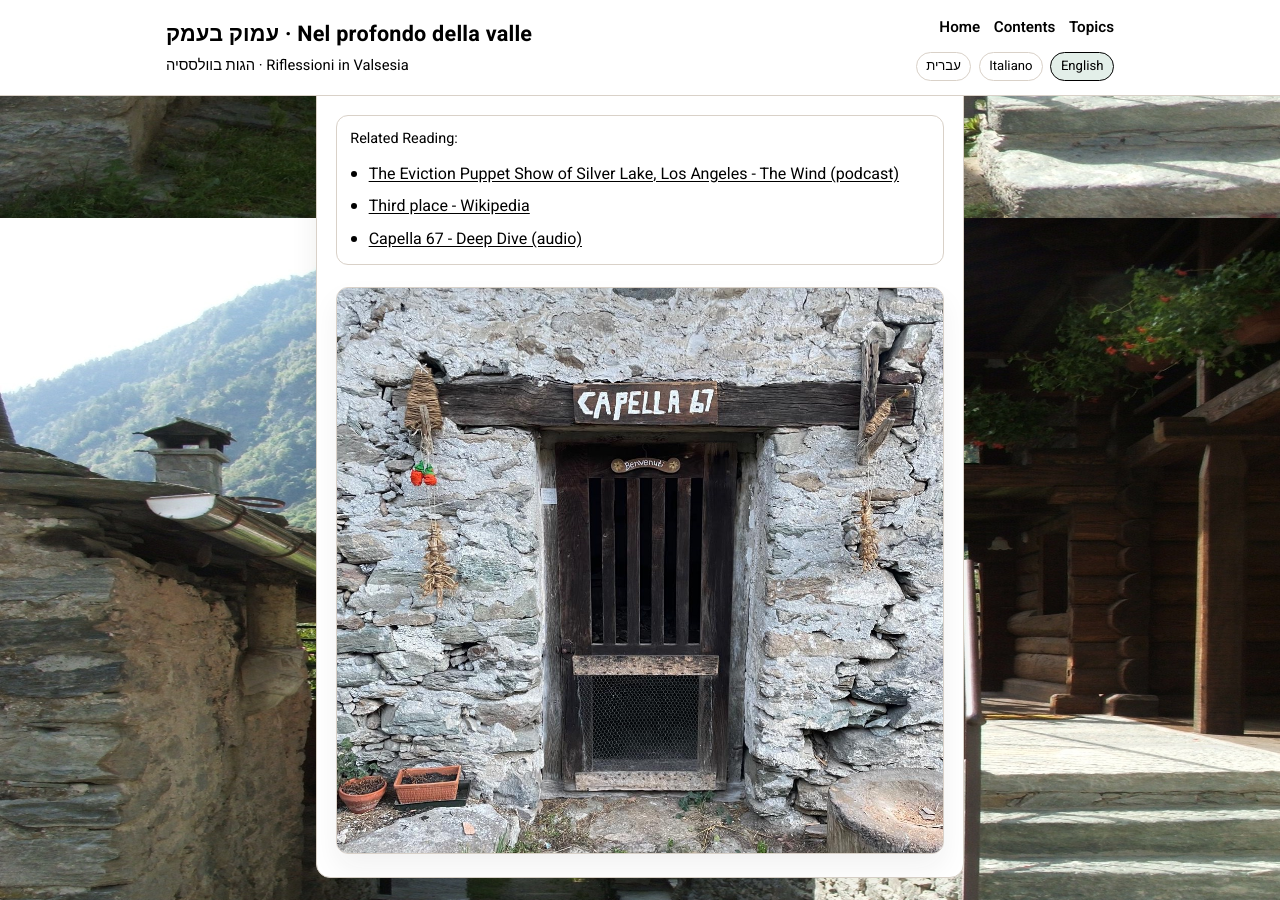
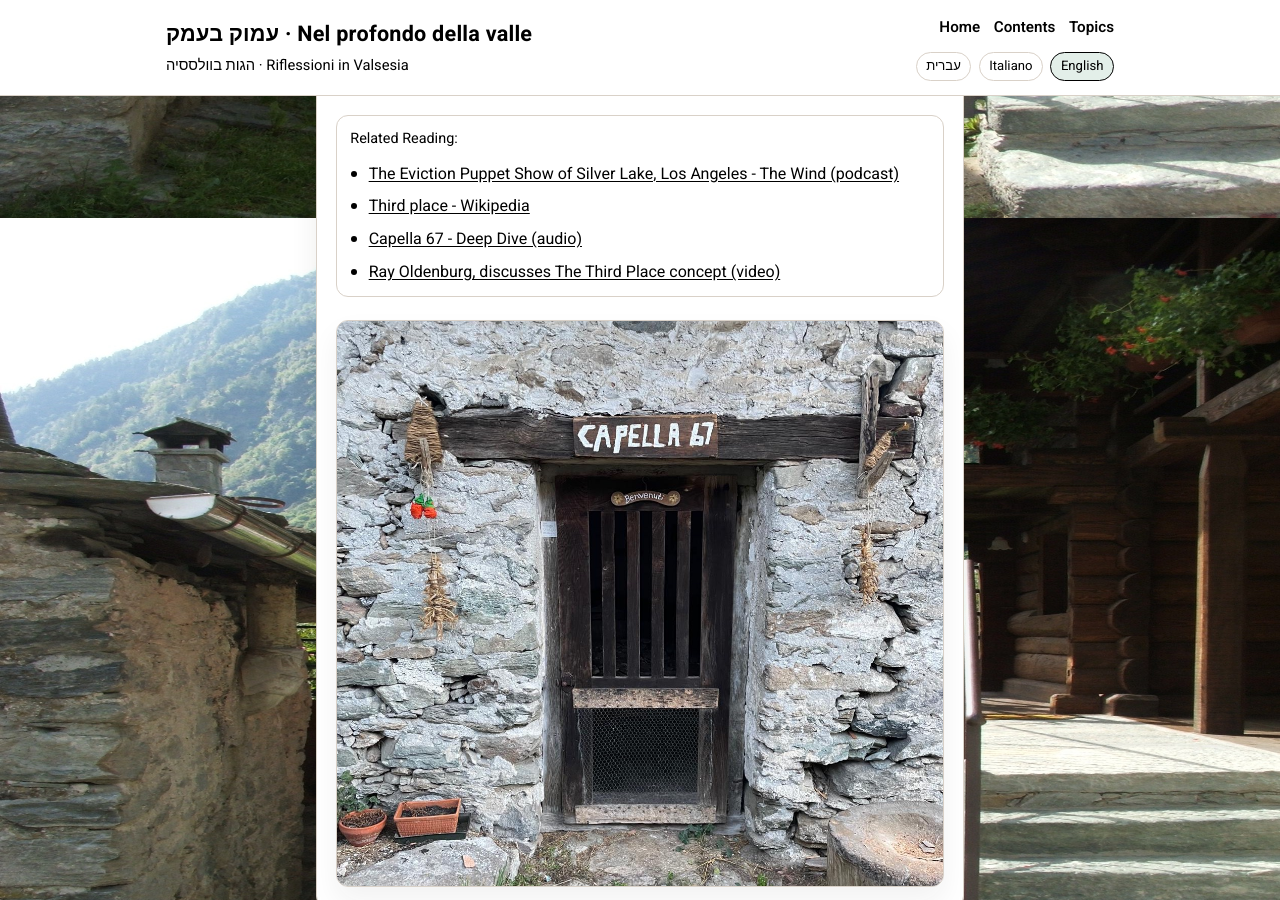
Before and after one commit to dror27/valsesia, a Jekyll site: the page built from _essays_en/capella_67.md, in a window 1280 px wide and 900 px high, scrolled down 6982 px. Built offline with Jekyll 4.4.1, drawn with Linux system fonts in a browser that asks for light colours; some web fonts are replaced.

Commit message:
Add Third Place video reference to Capella 67 essay

```diff
--- a/_essays_en/capella_67.md
+++ b/_essays_en/capella_67.md
@@ -15,6 +15,8 @@ related_reading:
     url: "https://en.wikipedia.org/wiki/Third_place"
   - title: "Capella 67 - Deep Dive (audio)"
     url: "https://soundcloud.com/drorkessler/capella-67"
+  - title: "Ray Oldenburg, discusses The Third Place concept (video)"
+    ur: "https://www.youtube.com/watch?v=5h5YFimOOlU"
 footer_image: "/assets/images/capella_67.jpg"
 footer_image_alt: "Capella 67"
 ---
```
